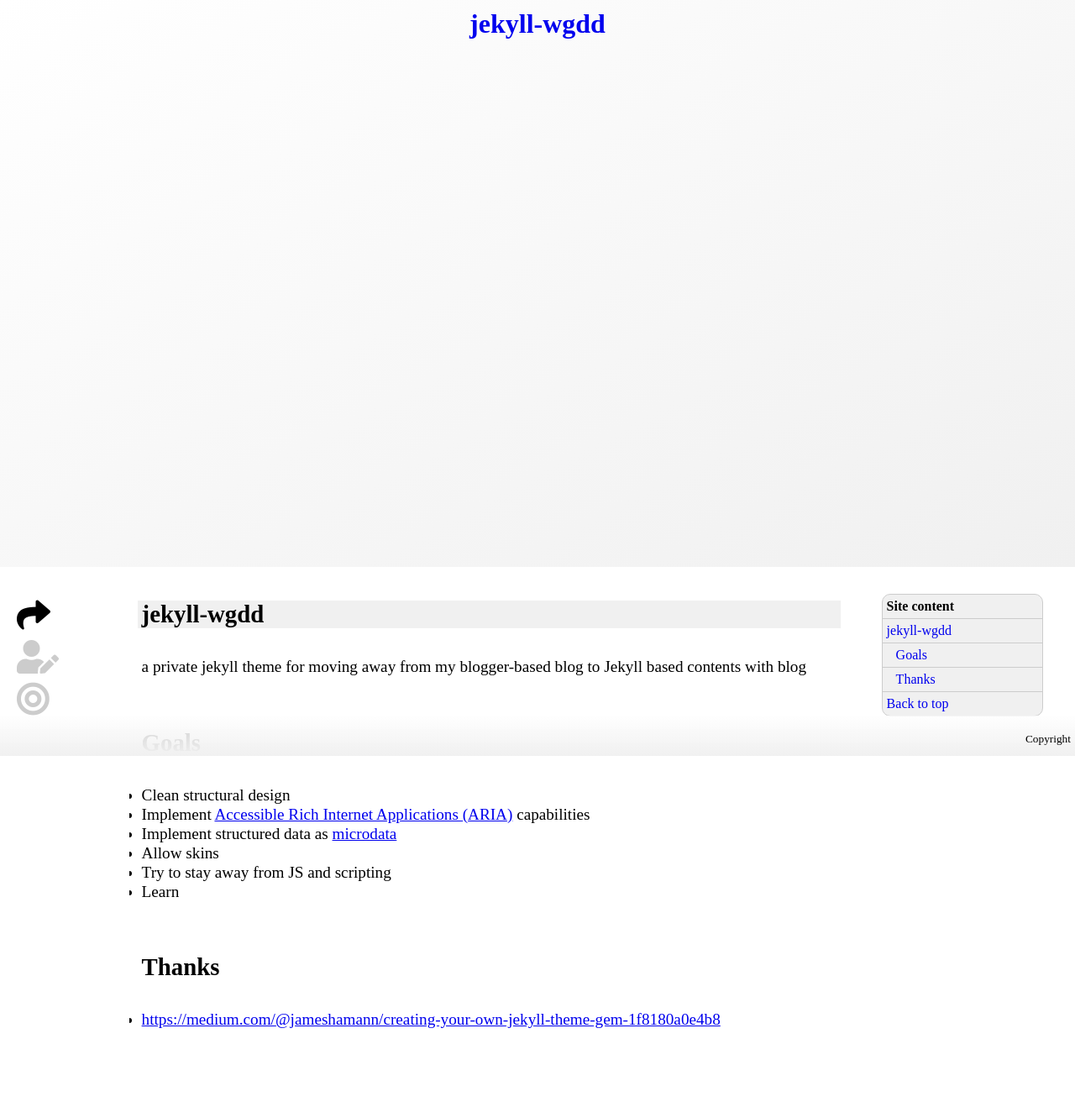
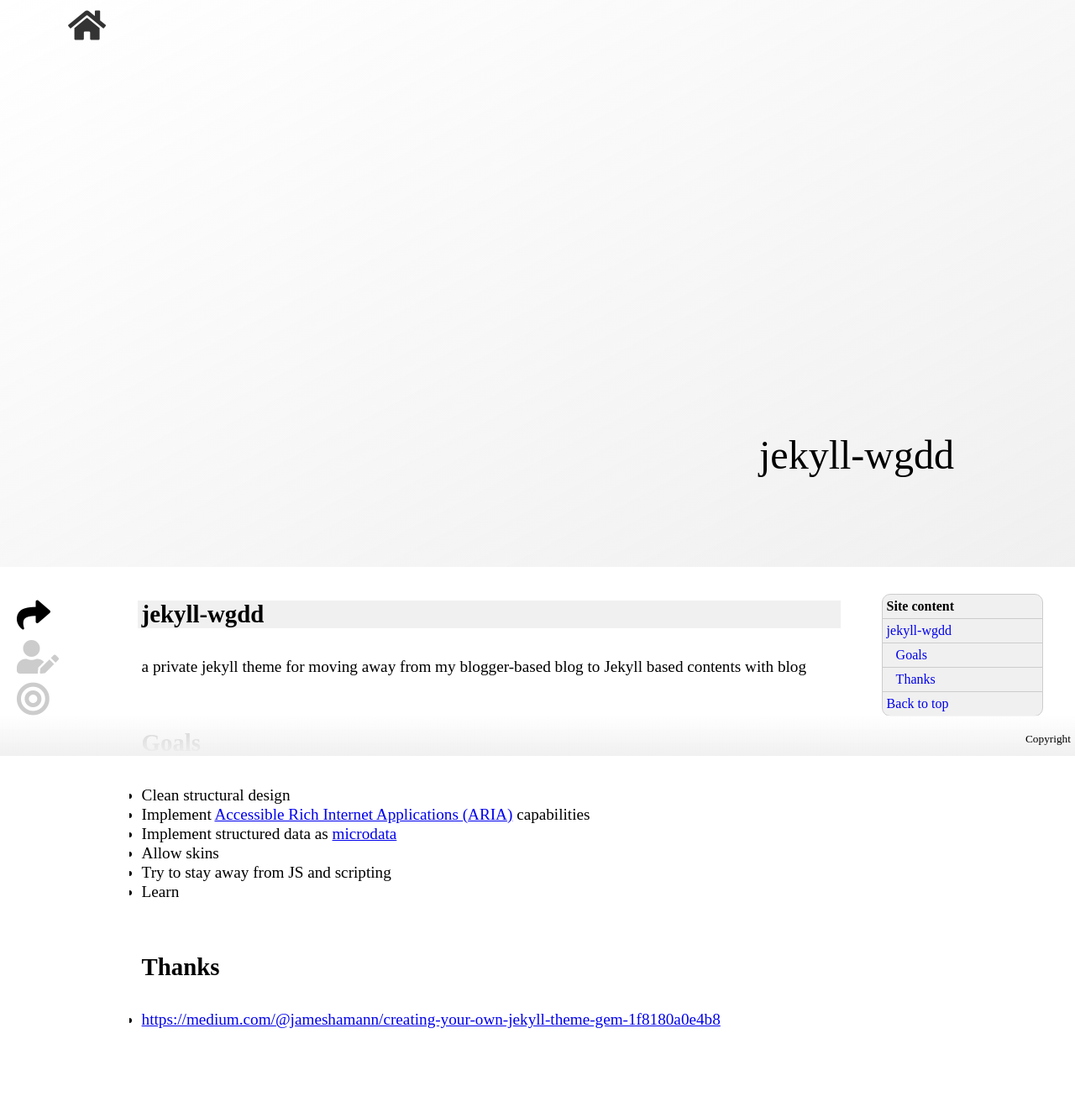
Before and after one commit to dleidert/jekyll-wgdd, a Jekyll site: the page built from README.md, in a window 1280 px wide. Shown: the whole page at 84% size. Built offline with Jekyll 4.4.1, drawn with Linux system fonts in a browser that asks for light colours; our own code applies the rules of GitHub Pages for plain Markdown files.

Commit message:
Rework header
Read from top to bottom and add page title and excerpt.

```diff
--- a/_includes/header.html
+++ b/_includes/header.html
@@ -1,10 +1,22 @@
 <header class="page-header" id="page-label" aria-label="Page title">
 
-<div class="page-title" id="page-title"><a href="{{ site.url | absolute_url }}"><span>{{ site.title }}</span></a></div>
+<div class="page-title" id="page-title">
+<span class="page-title-label">
+<a href="{{ site.url | absolute_url }}" title="{{ site.title }}"><i class="fas fa-home"></i>
+</a>
+</span>
 
 {% if site.data.navigation["header"] %}
 {% include navigation.html scope="header" %}
 {% endif %}
+</div>
+
+<div class="page-description" id="page-description">
+<span class="page-description">{{ page.title | default: site.description }}</span><!-- strip_html? -->
+</div>
+<div class="page-excerpt" id="page-excerpt">
+<span class="page-excerpt">{{ page.excerpt | default: site.excerpt }}</span>
+</div>
 
 </header>
 
--- a/_sass/jekyll-wgdd/_core.scss
+++ b/_sass/jekyll-wgdd/_core.scss
@@ -23,6 +23,7 @@ $head-height: 4em;
 $head-padding-top: 10px;
 $head-nav-padding-top: 10px;
 
+$nav-button-padding: $head-nav-padding-top;
 $nav-button-size: 40px;
 $nav-max-width: 250px;
 
--- a/_sass/jekyll-wgdd/_header.scss
+++ b/_sass/jekyll-wgdd/_header.scss
@@ -1,47 +1,61 @@
 .page-header {
-  display: block;
+  position: relative;
+  display: -webkit-flex;
+  -webkit-flex-direction: column;
+  display: flex;
+  flex-direction: column;
+  flex-wrap: nowrap;
   z-index: $header-z-index;
   //margin: 5em 0 0 0;
   padding: $head-padding-top 1em;
   width: 100% !important;
+  //width: 100vw;
   height: 75vh !important;
   background-image: linear-gradient(to left top, $head-background-color, $page-background-color);
   text-align: center;
+
+  a {
+    text-decoration: none;
+    display: block;
+    color: #333;
+
+    &:hover {
+      text-decoration: underline;
+      //transition: all 0.2s ease-in-out;
+    }
+  }
+
+  .page-title {
+    display: block;
+    flex-grow: 2;
+
+    .page-title-label {
+      float: left;
+      margin-left: $nav-button-size + 2*$nav-button-padding + 5px;
+
+      .fa-home {
+        display: block;
+        font-size: $nav-button-size;
+      }
+    }
+
+    .page-navigation-header {
+      float: right;
+      margin-right: 2*$nav-button-size + 4*$nav-button-padding + 10px;
+      //background-image: linear-gradient(to bottom, $head-background-color, $page-background-color);
 
       .page-navigation-header-control,
       .page-navigation-header-title {
         display: none;
       }
 
-  a {
-    text-decoration: none;
-    //transition: all 0.2s ease-in-out;
-  }
-
-  .page-title {
-    font-size: 2em; //0.7 * $nav-button-size;
-    font-weight: bold;
-    margin-bottom: 2em;
-    //transition: box-shadow 0.6s ease-in-out;
-
-    &:hover {
-      //box-shadow: 4px 8px 16px 0 rgba(0,0,0,0.4);
-      //transition: all 0.5s ease-in-out;
-    }
-  }
-
-  .page-navigation-header {
-    position: relative;
-    //background-image: linear-gradient(to bottom, $head-background-color, $page-background-color);
-    width: 100%;
-
       ul.page-navigation-header-list {
         //border-bottom: 1px solid #ccc;
-      margin: 3em 0;
+        margin-bottom: 3em;
         display: block;
         overflow: hidden;
         list-style-type: none;
-      text-align: center;
+        text-align: right;
 
         li {
           display: inline-block;
@@ -50,9 +64,6 @@
           //font-size: 1.2em;
 
           a {
-          text-decoration: none;
-          display: block;
-          color: #333;
             padding: 0.2*$nav-button-size 0.1*$nav-button-size;
 
             &[href*='paypal.me'] {
@@ -60,13 +71,29 @@
               background-color: limegreen;
               text-align: center;
             }
-
-          &:hover {
-            transition: all 0.5s ease-in-out;
-            text-decoration: underline;
           }
         }
       }
     }
+
+    &:after {
+      content: "";
+      display: column;
+      clear: both;
     }
   }
+
+  .page-description {
+    display: block;
+    padding: 1rem 5vw 2rem 0;
+    font-size: 3rem;
+    text-align: right;
+  }
+
+  .page-excerpt {
+    display: block;
+    padding: 0 5vw 1rem 5vw;
+    font-size: 1.6rem;
+    text-align: left;
+  }
+}
--- a/_sass/jekyll-wgdd/_nav.scss
+++ b/_sass/jekyll-wgdd/_nav.scss
@@ -22,8 +22,8 @@ nav.page-navigation-main {
     padding-top: $nav-button-size;
     //overflow: hidden;
     background: white 10px 10px / 20px 20px no-repeat;
-    margin-top: $head-padding-top;
-    margin-left: 2*$head-padding-top - 1;
+    margin-top: $nav-button-padding;
+    margin-left: 2*$nav-button-padding - 1;
     border: 1px solid #ccc;
     background-image: -webkit-repeating-linear-gradient(#ccc, #ccc 2px, #fff 2px, #fff 4px);
     background-image: repeating-linear-gradient(#ccc, #ccc 2px, #fff 2px, #fff 4px);
@@ -38,7 +38,7 @@ nav.page-navigation-main {
       position: fixed;
       top: 0;
       right: 0;
-      margin-right: $head-padding-top;
+      margin-right: $nav-button-padding;
       z-index: $navbar-z-index + 10000;
       background-image: linear-gradient(45deg, transparent 13px, #ccc 13px, #ccc 15px, transparent 0),
                         linear-gradient(-45deg, white 13px, #ccc 13px, #ccc 15px, white 0);
@@ -76,7 +76,7 @@ nav.page-navigation-main {
       flex-direction: row;
       flex-wrap: wrap;
       background-color: $nav-background-color;
-      padding-top: 2*$head-padding-top + $nav-button-size;
+      padding-top: 2*$nav-button-padding + $nav-button-size;
       box-shadow: /*inset*/ 0px 8px 16px 0px rgba(0,0,0,0.2);
       min-height: 100%;
       transition: 1s;
@@ -125,7 +125,7 @@ nav.page-navigation-main {
 
         button, a {
           display: block;
-          padding: 5px 0 5px 2*$head-padding-top;
+          padding: 5px 0 5px 2*$nav-button-padding;
           color: inherit;
           text-decoration: none;
 
```
Lines whose indentation alone changed are shown as unchanged.
